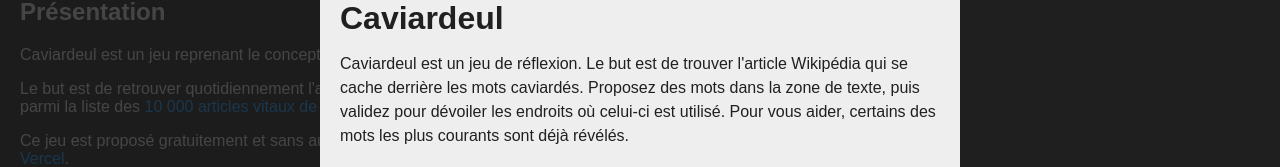
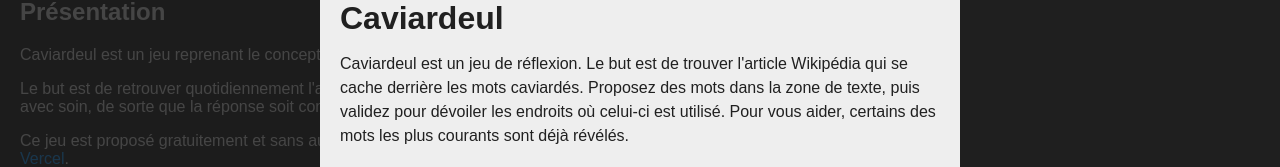
Before and after one commit to julienc91/caviardeul, a Next.js app: page /a-propos in a window 1280 px wide. Shown: the part 142-309 px from the top of the page. Built offline with nearby package versions, Linux system fonts and the light colour scheme; no server answers.

Commit message:
chore: reword help text about how articles are selected
We no longer exclusively use the vital articles list from Wikipedia.

```diff
--- a/pages/a-propos.tsx
+++ b/pages/a-propos.tsx
@@ -27,12 +27,9 @@ const AboutPage: React.FC = () => {
           </p>
           <p>
             Le but est de retrouver quotidiennement l&apos;article Wikipédia
-            caché derrière les mots caviardés. Les articles sont choisis parmi
-            la liste des{" "}
-            <ExternalLink href="https://fr.wikipedia.org/wiki/Wikip%C3%A9dia:Articles_vitaux/Niveau_4">
-              10&nbsp;000 articles vitaux de Wikipédia
-            </ExternalLink>{" "}
-            de niveau 4.
+            caché derrière les mots caviardés. Les articles sont choisis avec
+            soin, de sorte que la réponse soit connue et trouvable du plus grand
+            nombre.
           </p>
 
           <p>
```
Also changed, not shown: 1 other file (tests, documents, lock files or other folders).
